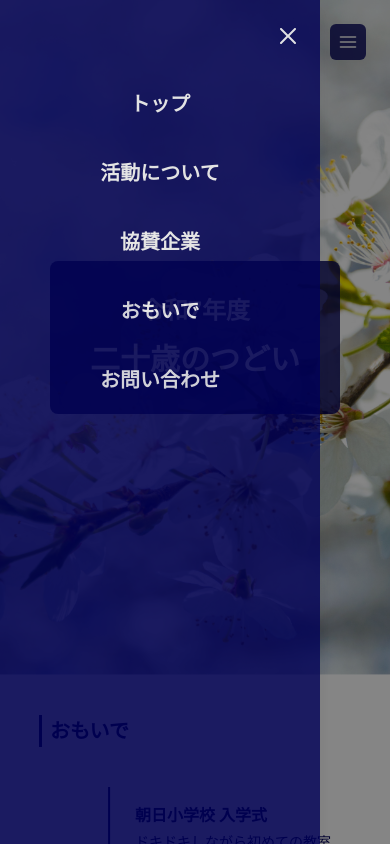
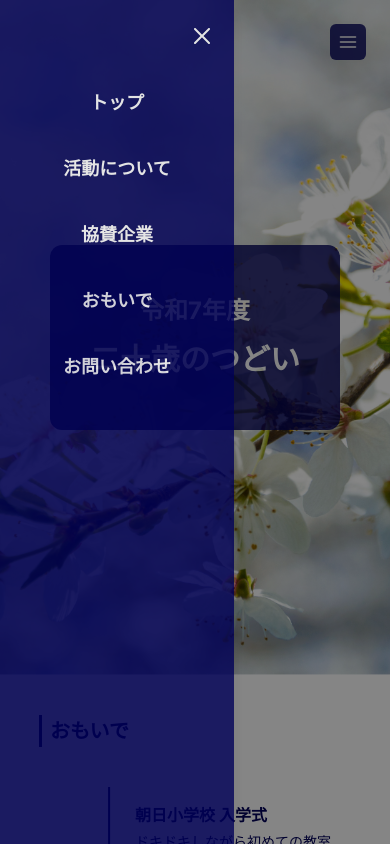
Before and after one commit to yushin-ito/Entyoukai, a React (Vite) app: page /memory in a window 390 px wide. Both pictures are taken after a click on the button "menu". Shown: the top 844 px of the page. Built offline with nearby package versions, Linux system fonts and the light colour scheme.

Commit message:
add: UIの軽微な修正

```diff
--- a/src/components/layouts/MainVisual.tsx
+++ b/src/components/layouts/MainVisual.tsx
@@ -154,8 +154,8 @@ const MainVisual = () => {
       {/* ドロワー */}
       <Drawer placement="left" isOpen={isOpen} onClose={onClose}>
         <DrawerOverlay />
-        <DrawerContent w="60%" bg="brand" opacity="0.8">
-          <DrawerCloseButton mt="2" color="white" size="lg"/>
+        <DrawerContent maxW="60%" bg="brand" opacity="0.8">
+          <DrawerCloseButton mt="2" color="white" size="lg" />
           <DrawerBody>
             <VStack mt="20" spacing="10">
               <Button
@@ -163,7 +163,7 @@ const MainVisual = () => {
                 to="/"
                 variant="link"
                 color="white"
-                fontSize="xl"
+                fontSize="lg"
                 _active={{ opacity: 0.6 }}
                 onClick={onClose}
               >
@@ -174,7 +174,7 @@ const MainVisual = () => {
                 to="/activity"
                 variant="link"
                 color="white"
-                fontSize="xl"
+                fontSize="lg"
                 _active={{ opacity: 0.6 }}
                 onClick={onClose}
               >
@@ -185,7 +185,7 @@ const MainVisual = () => {
                 to="/company"
                 variant="link"
                 color="white"
-                fontSize="xl"
+                fontSize="lg"
                 _active={{ opacity: 0.6 }}
                 onClick={onClose}
               >
@@ -196,7 +196,7 @@ const MainVisual = () => {
                 to="/memory"
                 variant="link"
                 color="white"
-                fontSize="xl"
+                fontSize="lg"
                 _active={{ opacity: 0.6 }}
                 onClick={onClose}
               >
@@ -207,7 +207,7 @@ const MainVisual = () => {
                 to="/contact"
                 variant="link"
                 color="white"
-                fontSize="xl"
+                fontSize="lg"
                 _active={{ opacity: 0.6 }}
                 onClick={onClose}
               >
@@ -221,9 +221,9 @@ const MainVisual = () => {
       {/* メインビジュアル */}
       <VStack
         px={{ base: "10", sm: "20" }}
-        py={{ base: "8", sm: "16" }}
+        py={{ base: "12", sm: "16" }}
         spacing="2"
-        rounded="lg"
+        rounded={{ base: "xl", sm: "lg" }}
         bg="brand"
         opacity="0.8"
         alignItems="center"
--- a/src/components/layouts/NewsItem.tsx
+++ b/src/components/layouts/NewsItem.tsx
@@ -75,6 +75,7 @@ const NewsItem = ({
             alignItems="center"
             justifyContent={{ base: "space-between", sm: "flex-start" }}
           >
+            {/* 日付と作者 */}
             <Box
               px={{ base: "6px", sm: "8px" }}
               py="1px"
@@ -90,6 +91,7 @@ const NewsItem = ({
               by {author}
             </Text>
           </HStack>
+          {/* 内容 */}
           <Text
             fontSize={{ base: "xs", sm: "md" }}
             fontWeight={{ base: "semibold", sm: "bold" }}
--- a/src/components/layouts/NewsList.tsx
+++ b/src/components/layouts/NewsList.tsx
@@ -19,22 +19,6 @@ const NewsList = ({ children }: NewsListProps) => {
 
   useEffect(() => {
     const current = ref.current;
-    const onWheel = (event: WheelEvent) => {
-      event.preventDefault();
-
-      if (current) {
-        const left = ref.current.scrollLeft;
-        const delta =
-          (event.deltaY / Math.abs(event.deltaY)) * window.innerWidth;
-
-        const target =
-          delta > 0
-            ? Math.floor((delta + left) / window.innerWidth) * window.innerWidth
-            : Math.ceil((delta + left) / window.innerWidth) * window.innerWidth;
-
-        current.scrollLeft = target;
-      }
-    };
 
     const onScroll = () => {
       if (current) {
@@ -43,11 +27,9 @@ const NewsList = ({ children }: NewsListProps) => {
       }
     };
 
-    current?.addEventListener("wheel", onWheel);
     current?.addEventListener("scroll", onScroll);
 
     return () => {
-      current?.removeEventListener("wheel", onWheel);
       current?.removeEventListener("scroll", onScroll);
     };
   }, [ref, count]);
@@ -58,10 +40,19 @@ const NewsList = ({ children }: NewsListProps) => {
       <Box
         ref={ref}
         overflowX="auto"
+        overflowY="hidden" // 縦方向のスクロールを完全に無効化
         w="calc(100vw * 0.8)"
         scrollBehavior="smooth"
         scrollSnapType="x mandatory"
-        style={{ scrollbarWidth: "none" }}
+        sx={{
+          "::-webkit-scrollbar": {
+            display: "none",
+          },
+        }}
+        css={{
+          scrollbarWidth: "none",
+          msOverflowStyle: "none",
+        }}
       >
         <HStack
           w={`calc(${count * 100}vw * 0.8 + ${24 * count}px )`}
```
